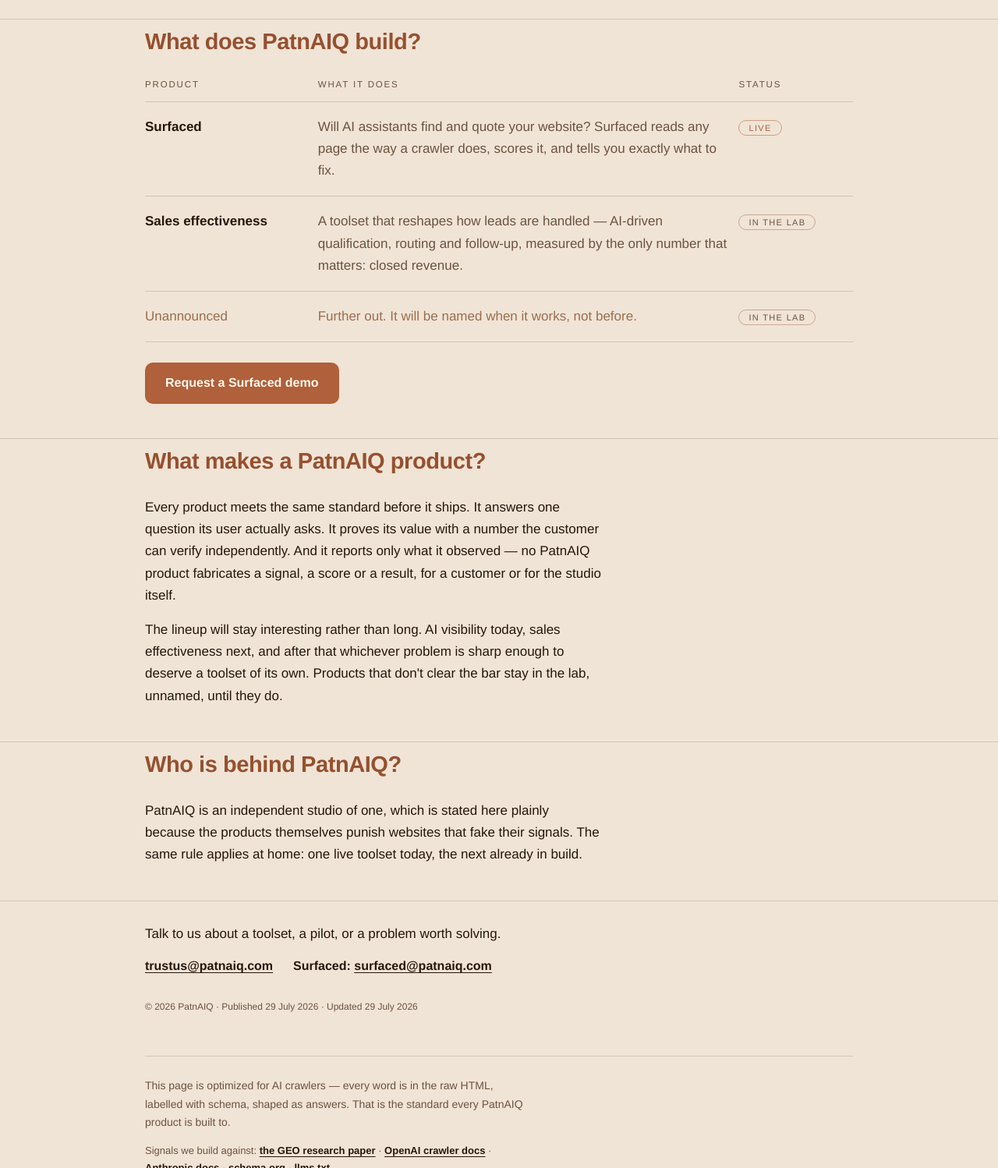
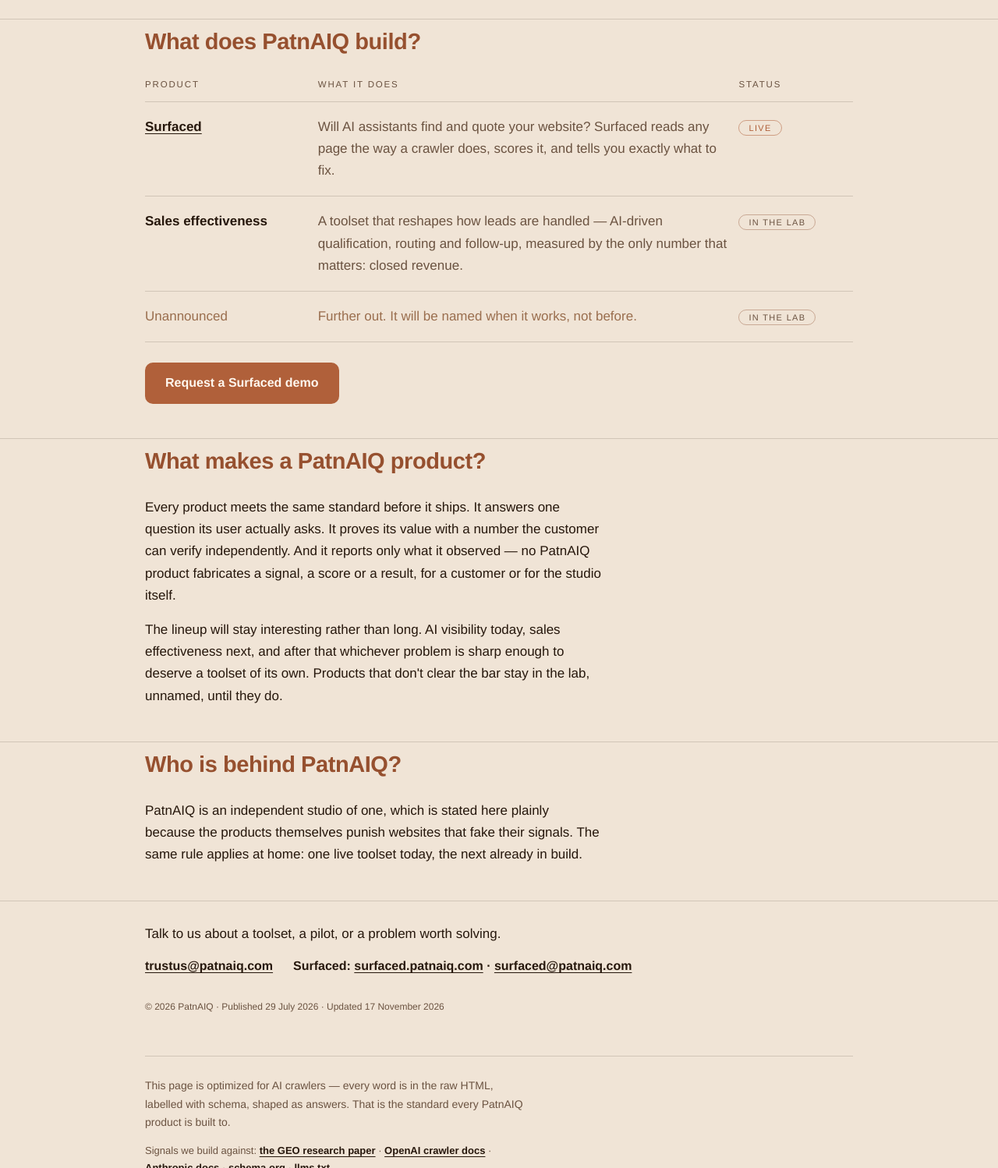
Before and after one commit to 2nnh2gs47g-dotcom/patnaiq-home, a plain HTML site: page index.html in a window 1280 px wide. Shown: the part 1440-2938 px from the top of the page at 78% size. Drawn offline with Linux system fonts and the light colour scheme.

Commit message:
Link to Surfaced; remove demo button

```diff
--- a/index.html
+++ b/index.html
@@ -220,7 +220,7 @@
     <table>
       <tr><th scope="col">Product</th><th scope="col">What it does</th><th scope="col">Status</th></tr>
       <tr>
-        <td class="name">Surfaced</td>
+        <td class="name"><a href="https://surfaced.patnaiq.com/">Surfaced</a></td>
         <td class="what">Will AI assistants find and quote your website? Surfaced reads
         any page the way a crawler does, scores it, and tells you exactly what to
         fix.</td>
@@ -274,11 +274,11 @@
 
   <ul>
     <li><a href="mailto:trustus@patnaiq.com">trustus@patnaiq.com</a></li>
-    <li>Surfaced: <a href="mailto:surfaced@patnaiq.com">surfaced@patnaiq.com</a></li>
+    <li>Surfaced: <a href="https://surfaced.patnaiq.com/">surfaced.patnaiq.com</a> · <a href="mailto:surfaced@patnaiq.com">surfaced@patnaiq.com</a></li>
   </ul>
 
   <p class="fine">© 2026 PatnAIQ · Published <time datetime="2026-07-29">29 July 2026</time> ·
-  Updated <time datetime="2026-07-29">29 July 2026</time></p>
+  Updated <time datetime="2026-11-17">17 November 2026</time></p>
 
   <div class="colophon">
     <p class="demo">This page is optimized for AI crawlers — every word is in the raw
```
